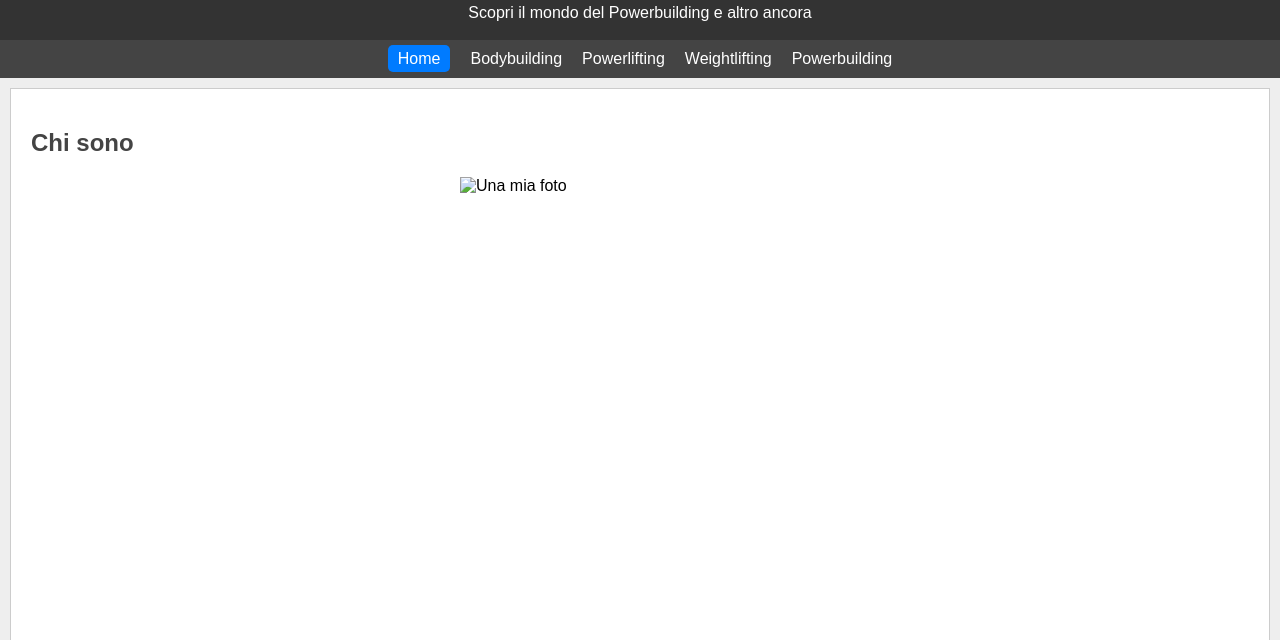
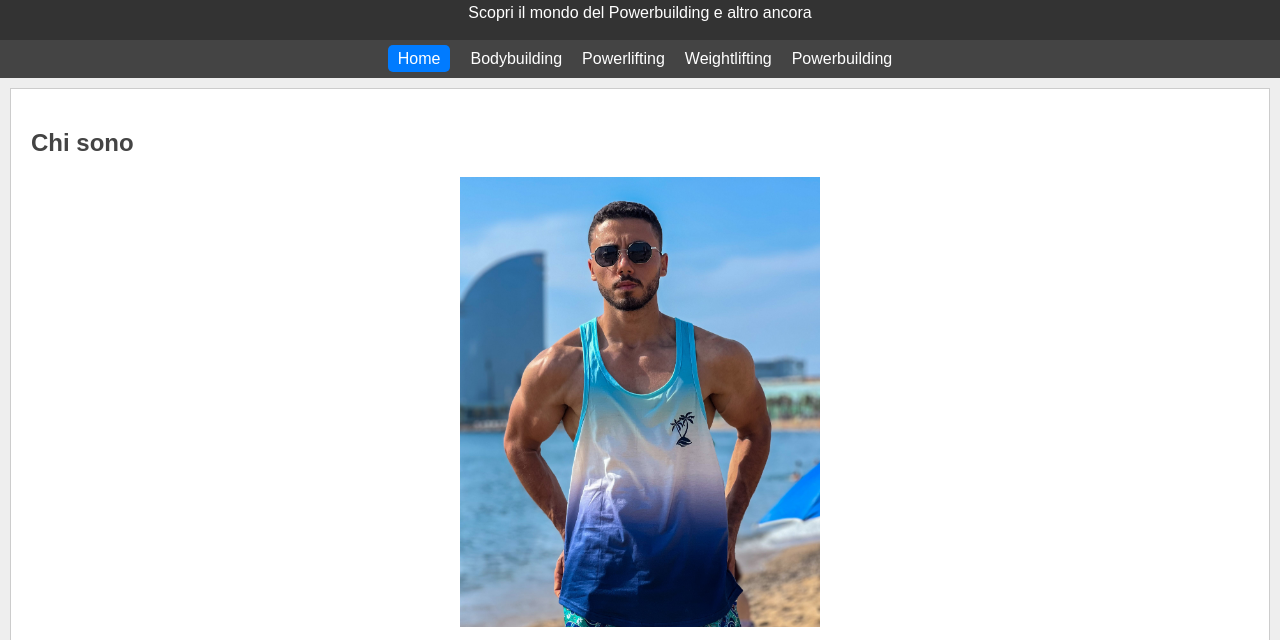
Before and after one commit to minamakarios1/Fitness-guide, a plain HTML site: page index.html in a window 1280 px wide. Shown: the part 94-734 px from the top of the page. Drawn offline with Linux system fonts and the light colour scheme; a script that the page names is missing.

Commit message:
Update index.html

```diff
--- a/index.html
+++ b/index.html
@@ -26,7 +26,7 @@
     <main>
         <h2>Chi sono</h2>
 
-        <img src="images/mia_foto.JPG" width="360" height="450" alt="Una mia foto">
+        <img src="mia_foto.JPG" width="360" height="450" alt="Una mia foto">
 
 
 
```
